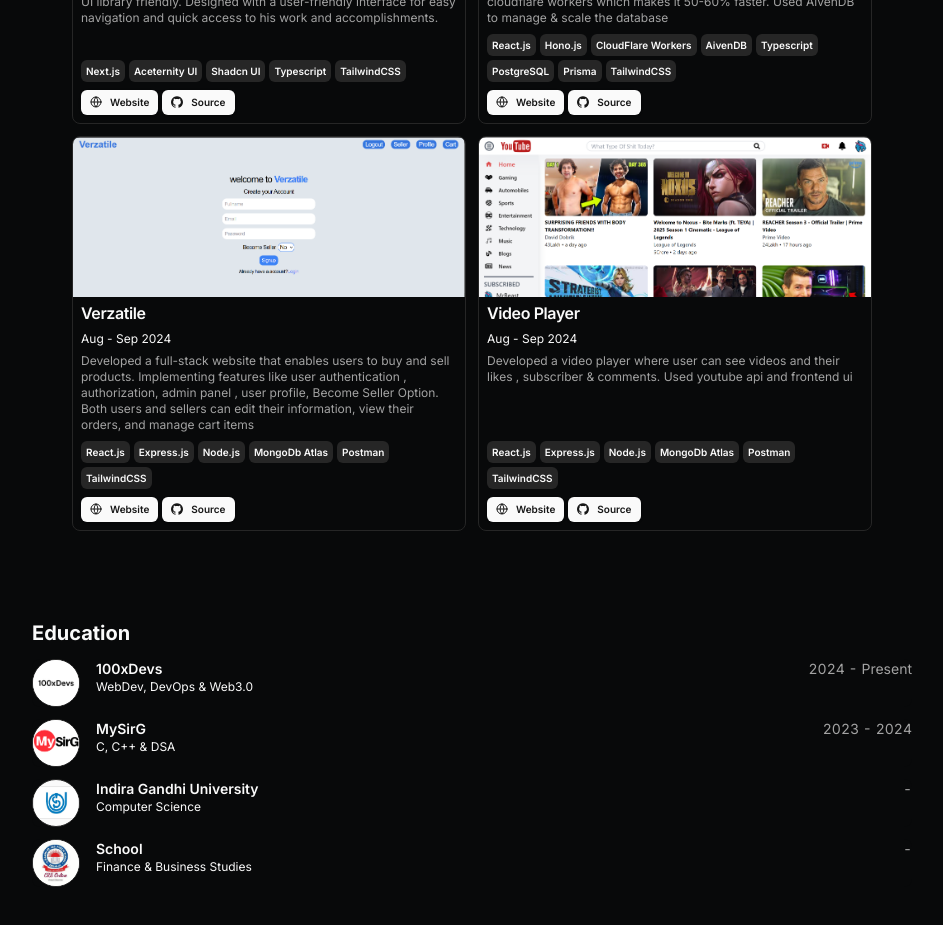
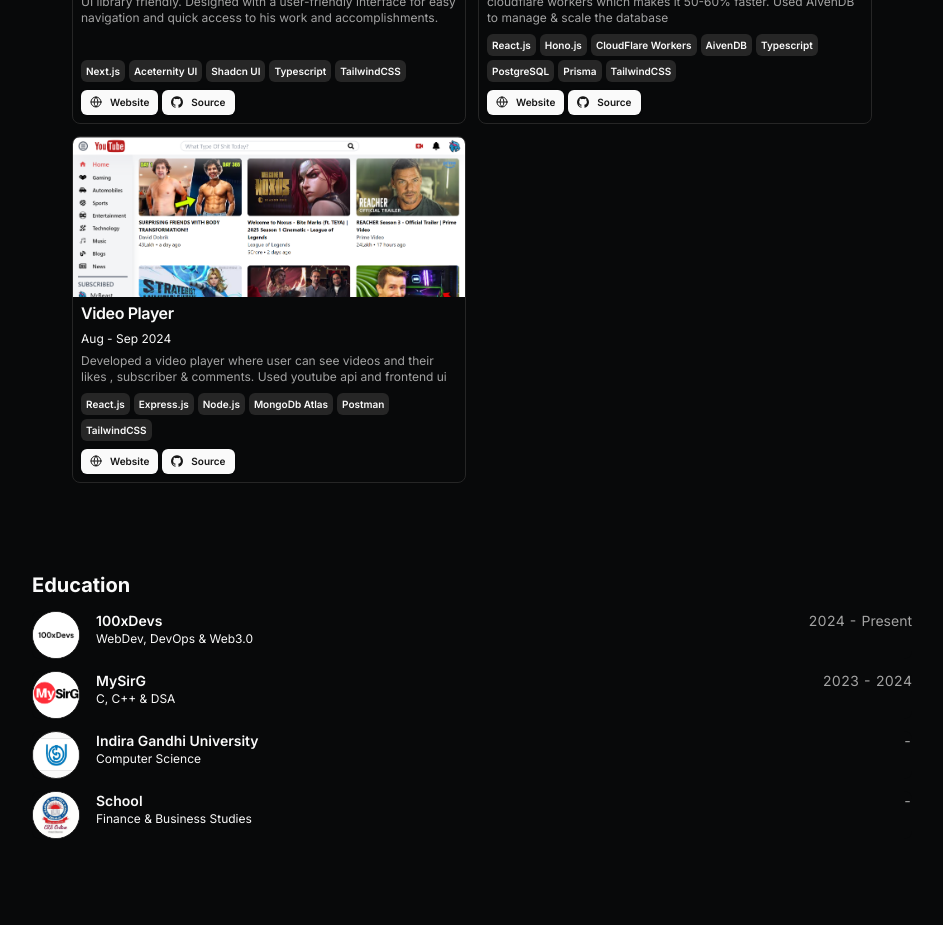
Before and after one commit to Aarav-Rawat/Portfolio_2_Next.js, a Next.js app: page / in a window 1280 px wide. Shown: the part 1480-2405 px from the top of the page, without its empty margins (168-1111 px from the left). Built offline with nearby package versions, Linux system fonts and the light colour scheme.

Commit message:
pro deleted

```diff
--- a/src/data/resume.tsx
+++ b/src/data/resume.tsx
@@ -266,39 +266,6 @@
       video: "",
     },
 
-
-
-    {
-      title: "Verzatile",
-      href: "https://verzatile.onrender.com/",
-      dates: "Aug - Sep 2024",
-      active: true,
-      description:
-        "Developed a full-stack website that enables users to buy and sell products. Implementing features like user authentication , authorization, admin panel , user profile, Become Seller Option. Both users and sellers can edit their information, view their orders, and manage cart items",
-      technologies: [
-        "React.js",
-        'Express.js',
-        "Node.js",
-        "MongoDb Atlas",
-        "Postman",
-        "TailwindCSS",
-      ],
-      links: [
-        {
-          type: "Website",
-          href: "https://verzatile.onrender.com/",
-          icon: <Icons.globe className="size-3" />,
-        },
-        {
-          type: "Source",
-          href: "https://github.com/Aarav-Rawat/E-com_MERN",
-          icon: <Icons.github className="size-3" />,
-        },
-      ],
-      image: "/verzatile.png",
-      video: "",
-    },
-
     {
       title: "Video Player",
       href: "https://verzatile.onrender.com/",
```
